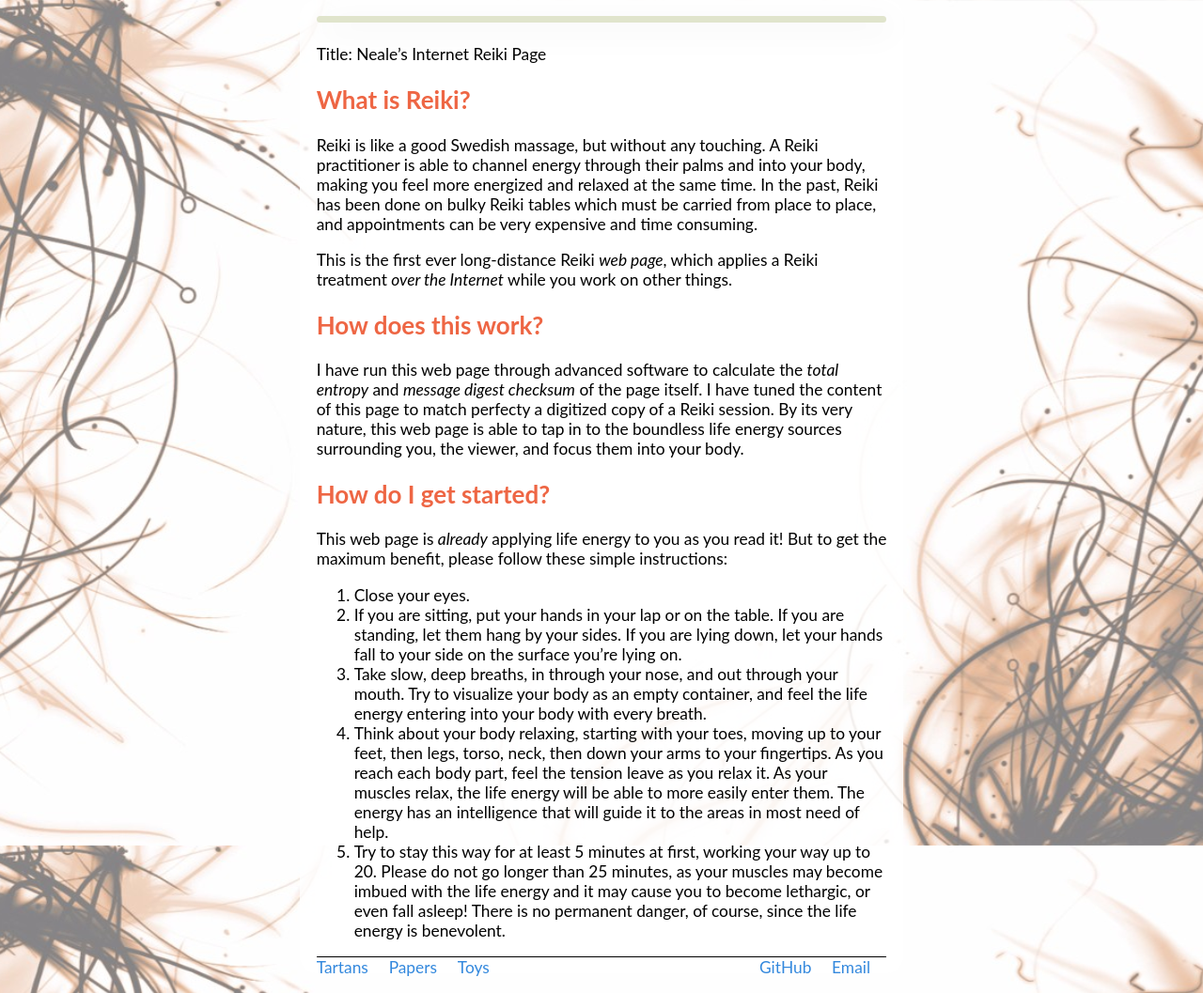
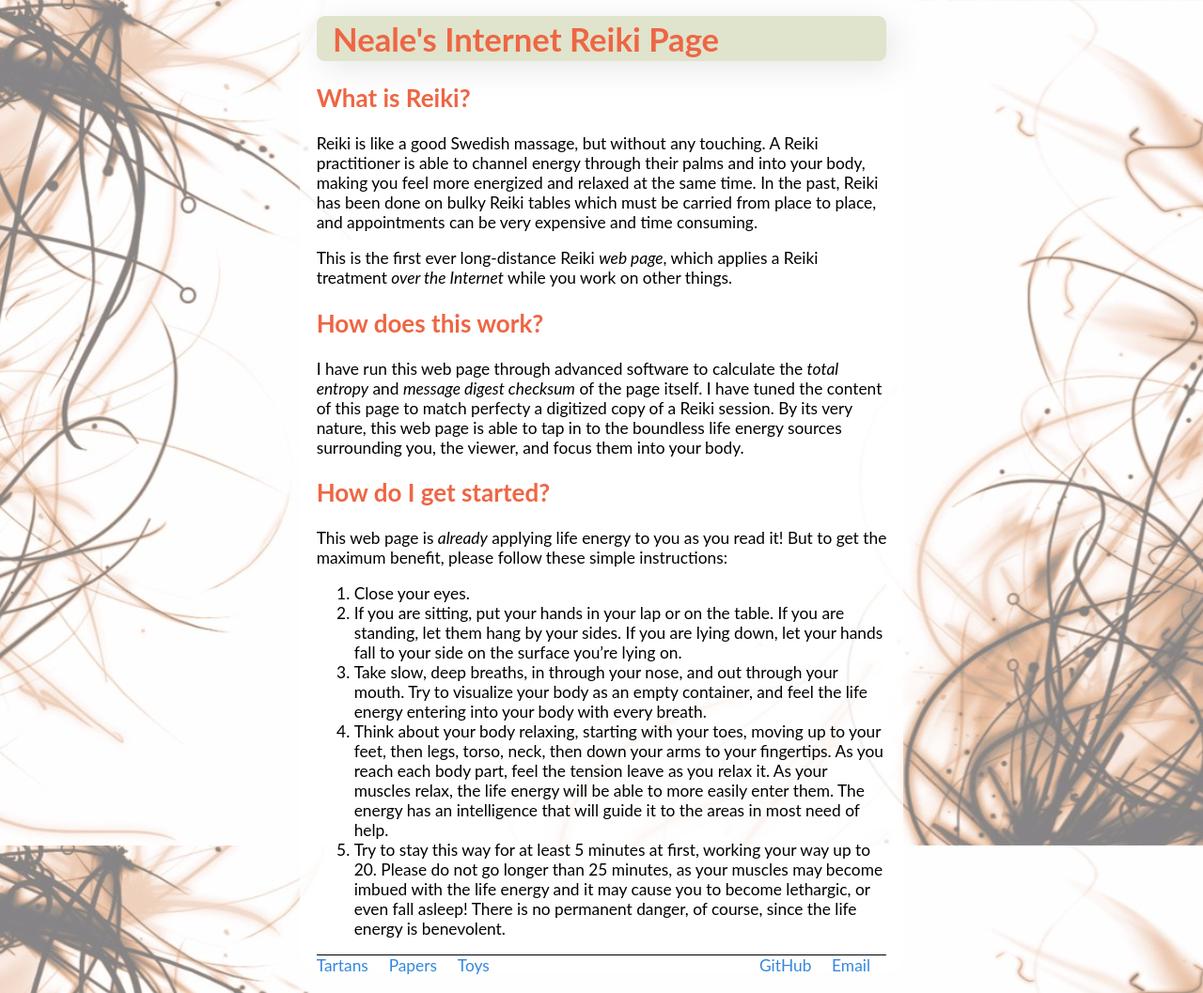
Before and after one commit to nealey/homepage, a Jekyll site: the page built from toys/reiki.md, in a window 1280 px wide. Shown: the whole page at 94% size. Built offline with Jekyll 4.4.1, drawn with Linux system fonts in a browser that asks for light colours; our own code applies the rules of GitHub Pages for plain Markdown files.

Commit message:
Correct title

```diff
--- a/toys/reiki.md
+++ b/toys/reiki.md
@@ -1,4 +1,6 @@
-Title: Neale's Internet Reiki Page
+---
+title: Neale's Internet Reiki Page
+---
 
 What is Reiki?
 --------------
```
